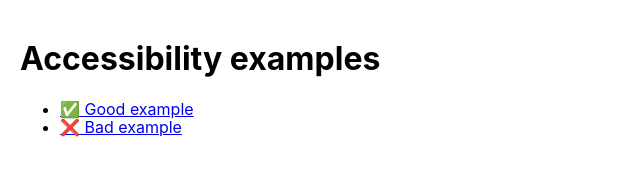
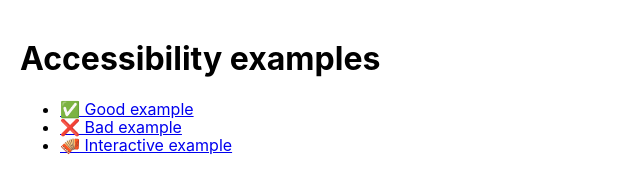
Before and after one commit to pataruco/a11y-examples, a plain HTML site: page index.html in a window 1280 px wide. Shown: the whole page, without its empty margins (0-640 px from the left). Drawn offline with Linux system fonts and the light colour scheme.

Commit message:
add interactive example

```diff
--- a/index.html
+++ b/index.html
@@ -22,6 +22,11 @@
             <span role="image">❌</span> Bad example</a
           >
         </li>
+        <li>
+          <a href="./interactive-example/index.html">
+            <span role="image">🪗</span> Interactive example</a
+          >
+        </li>
       </ul>
     </nav>
   </body>
```
